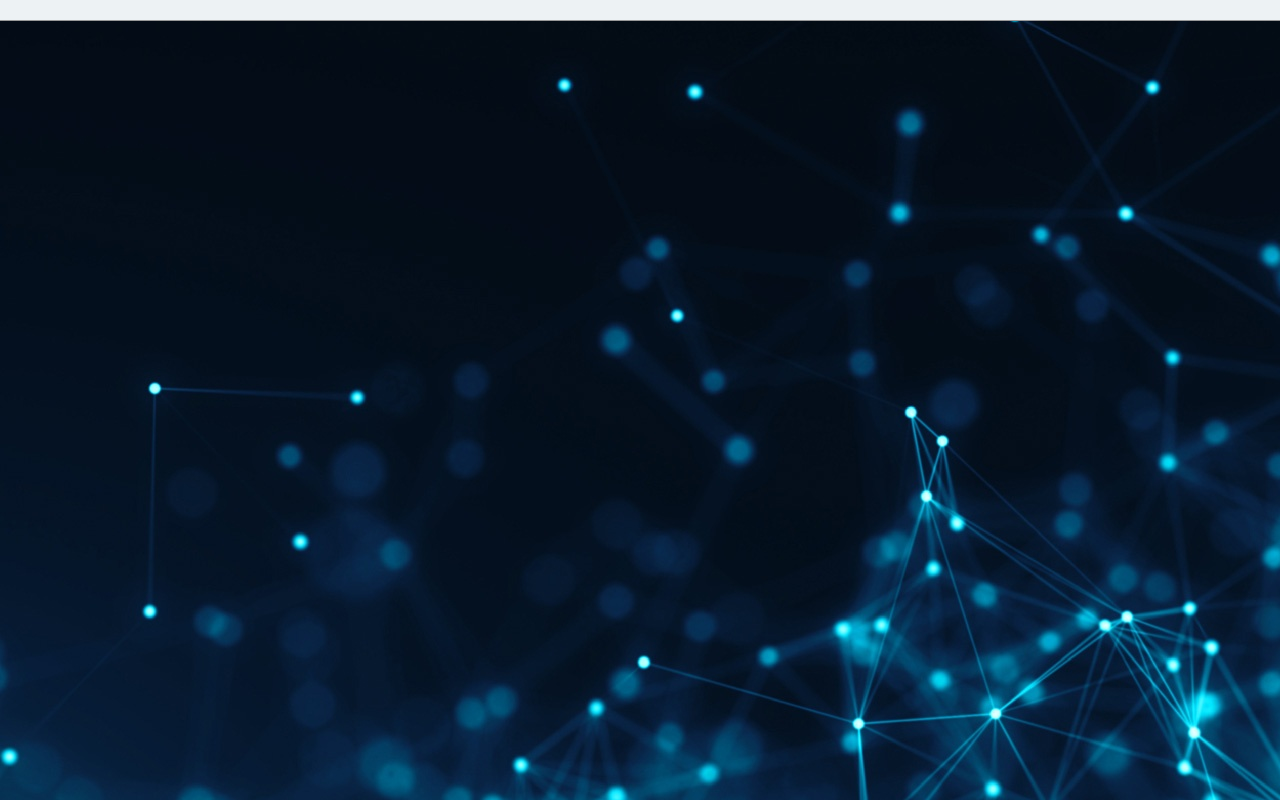
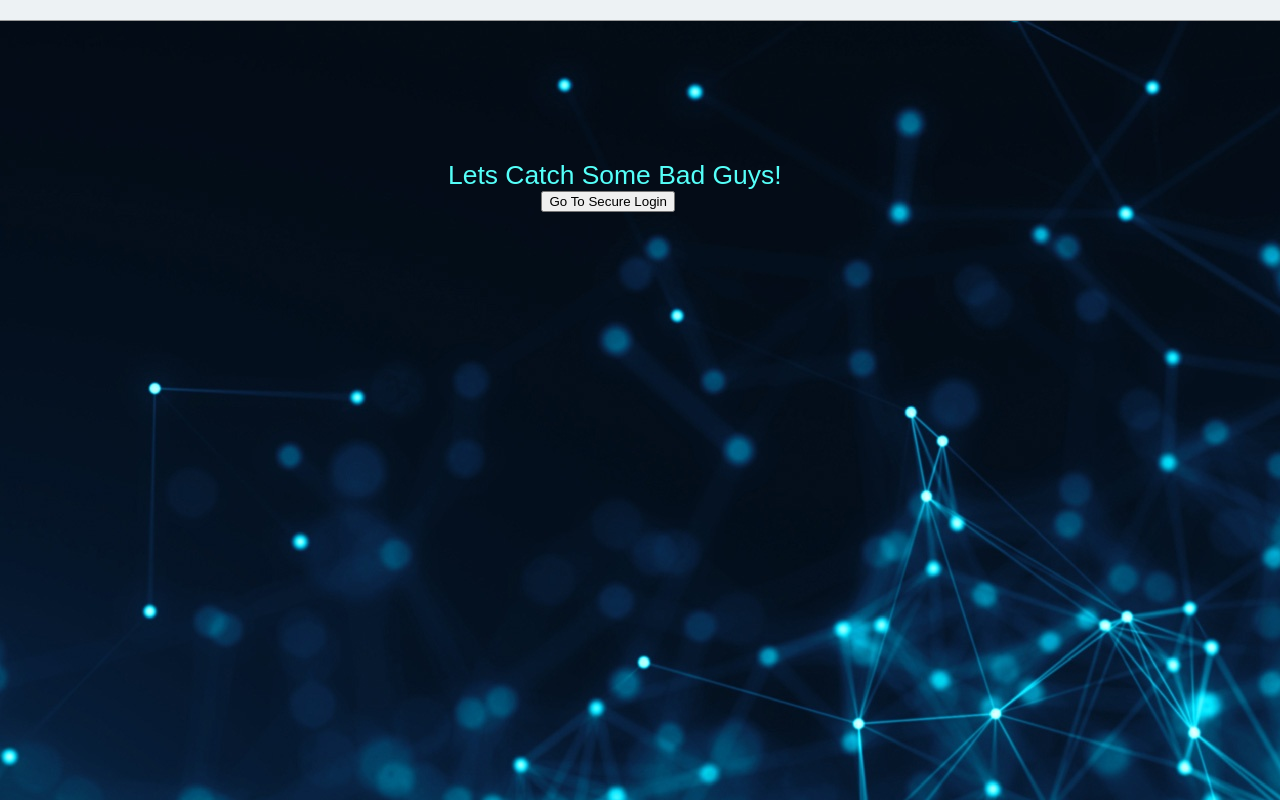
Before and after one commit to KBarrett89/Group3-Frontend, a React (Create React App) app: page / in a window 1280 px wide. Built offline with nearby package versions, Linux system fonts and the light colour scheme.

Commit message:
updated home page

```diff
--- a/package.json
+++ b/package.json
@@ -6,10 +6,13 @@
     "@testing-library/jest-dom": "^5.14.1",
     "@testing-library/react": "^11.2.7",
     "@testing-library/user-event": "^12.8.3",
+    "bootstrap": "^3.4.1",
     "react": "^17.0.2",
+    "react-bootstrap": "^1.6.3",
     "react-dom": "^17.0.2",
     "react-router-dom": "^5.3.0",
     "react-scripts": "4.0.3",
+    "save": "^2.4.0",
     "web-vitals": "^1.1.2"
   },
   "scripts": {
--- a/src/App.js
+++ b/src/App.js
@@ -1,7 +1,7 @@
 import React from 'react';
 import { BrowserRouter, Switch, Route, } from 'react-router-dom';
 
-
+import Home from './Home';
 import Login from './Login';
 import Dashboard from './Dashboard';
 
@@ -14,6 +14,7 @@ function App() {
           </div>
           <div className="content">
             <Switch>
+              <Route exact path="/" component={Home} />
               <Route path="/login" component={Login} />
               <Route path="/dashboard" component={Dashboard} />
             </Switch>
--- /dev/null
+++ b/src/Home.jsx
@@ -0,0 +1,22 @@
+import React from 'react';
+import './home.css';
+
+function Home(props) {
+
+    const moveToLogin = () => {
+        props.history.push('/login');
+    }
+
+
+  return (
+    <div id = 'welcome'>
+      Lets Catch Some Bad Guys!
+      <br />
+      <button id= "logPage" onClick={moveToLogin}>Go To Secure Login</button>
+    </div>
+  );
+}
+
+
+
+export default Home;
--- a/src/Login.jsx
+++ b/src/Login.jsx
@@ -1,16 +1,26 @@
 import React, { useState } from 'react';
 import './Login.css';
 
+
+
 function Login(props) {
   const username = useFormInput('');
-  const password = useFormInput('');
+  const [passwordShown, setPasswordShown] = useState(false);
   const [error, setError] = useState(null);
   const [loading, setLoading] = useState(false);
 
   // handle button click of login form
   const handleLogin = () => {
     props.history.push('/dashboard');
+
   }
+
+  const togglePassword = () => {
+    // When the handler is invoked
+    // inverse the boolean state of passwordShown
+    setPasswordShown(!passwordShown);
+  };
+
 
   return (
     <div id='LoginBar'>
@@ -21,7 +31,8 @@ function Login(props) {
       </div>
       <div style={{ marginTop: 10 }}>
         Password<br />
-        <input type="password" {...password} autoComplete="new-password" />
+        <input type={passwordShown ? "text" : "password"} />
+        <button onClick={togglePassword}>Show</button>
       </div>
       {error && <><small style={{ color: 'red' }}>{error}</small><br /></>}<br />
       <input type="button" value={loading ? 'Loading...' : 'Login'} onClick={handleLogin} disabled={loading} /><br />
@@ -29,12 +40,13 @@ function Login(props) {
   );
 }
 
-const useFormInput = initialValue => {
+  const useFormInput = initialValue => {
   const [value, setValue] = useState(initialValue);
 
   const handleChange = e => {
     setValue(e.target.value);
   }
+
   return {
     value,
     onChange: handleChange
--- /dev/null
+++ b/src/home.css
@@ -0,0 +1,17 @@
+#welcome{
+    position: absolute;
+    left: 35%;
+    top: 20%;
+    align-items: center;
+    justify-content: center;
+    color:rgb(85, 255, 249) ;
+    font-size: 7mm;
+    font-family: Arial, Helvetica, sans-serif
+
+}
+
+#logPage{
+    position: absolute;
+    left: 28%;
+
+}
```
Also changed, not shown: 1 other file (tests, documents, lock files or other folders).
